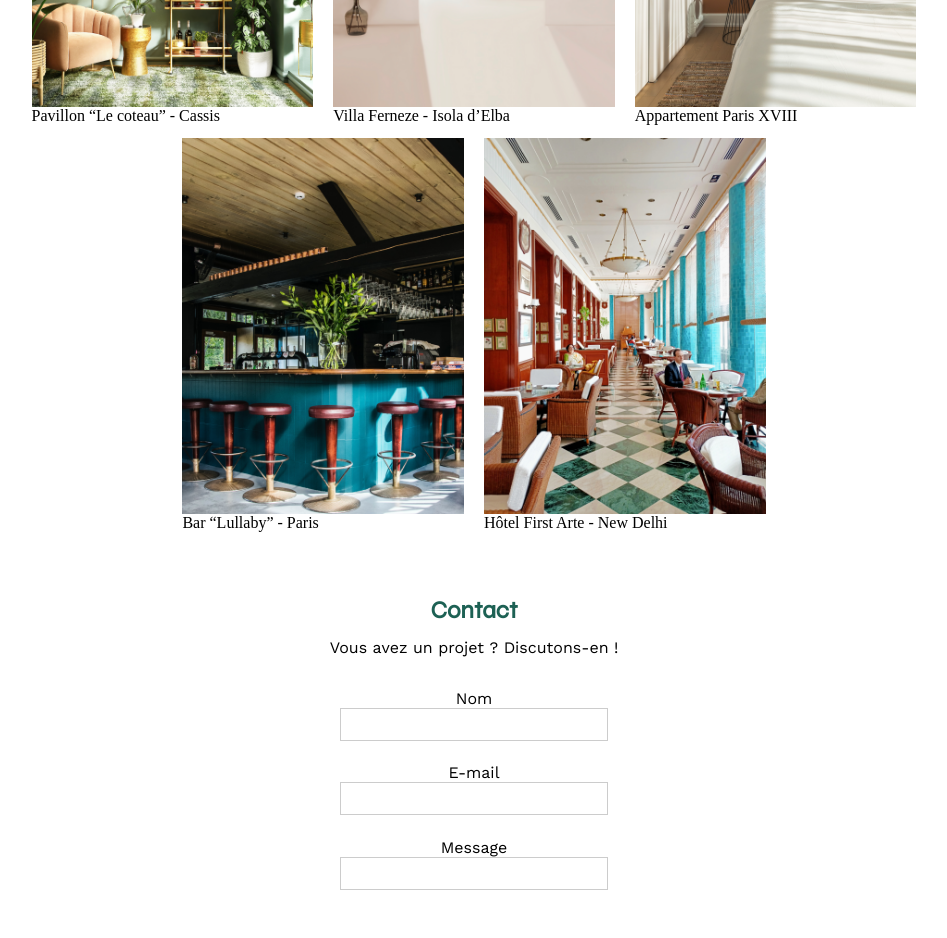
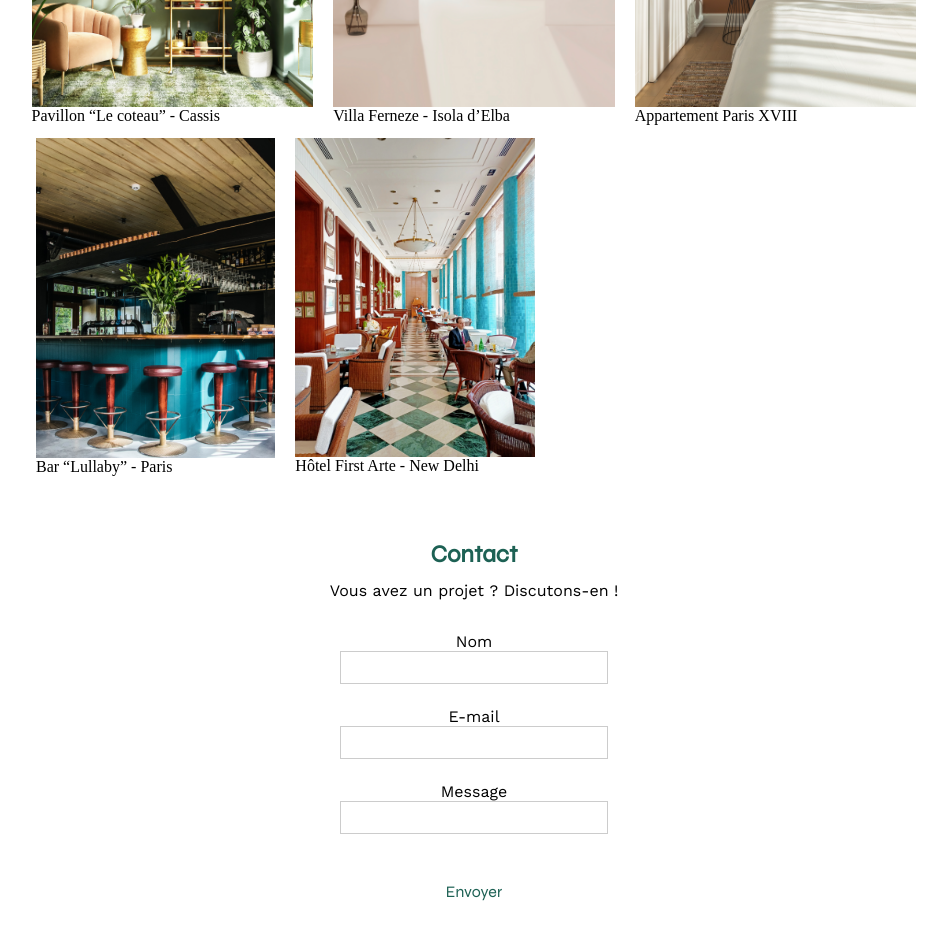
Before and after one commit to Oxmoh/Projet-Sophie, a plain HTML site: page homepage.html in a window 1280 px wide. Shown: the part 1880-2818 px from the top of the page, without its empty margins (166-1113 px from the left). Drawn offline with nearby package versions, Linux system fonts and the light colour scheme.

Commit message:
mise à jour

```diff
--- a/homepage.css
+++ b/homepage.css
@@ -116,11 +116,19 @@
     display: block;
 }
 
-.picture1, .picture2, .picture3 {
+.picture1, .picture2 {
     margin-top: 1%; /* espace avec les photos du dessus */
     display: flex;
     justify-content: center;
     align-items: center;
+}
+
+.picture3 {
+    display: flex;
+    flex-wrap: wrap;
+    margin-left: 15%;
+    margin-top: 1%;
+    max-width: 100%;
 }
 
 .contact1 {
```
